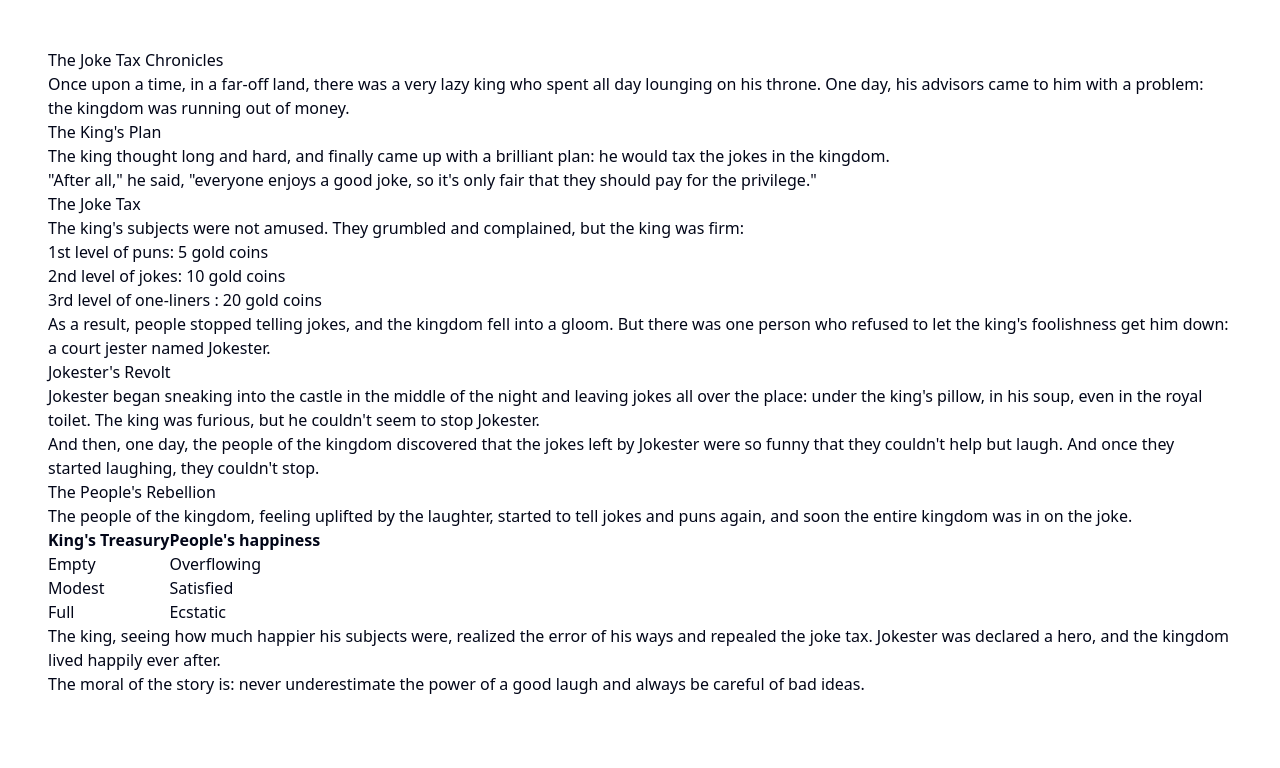
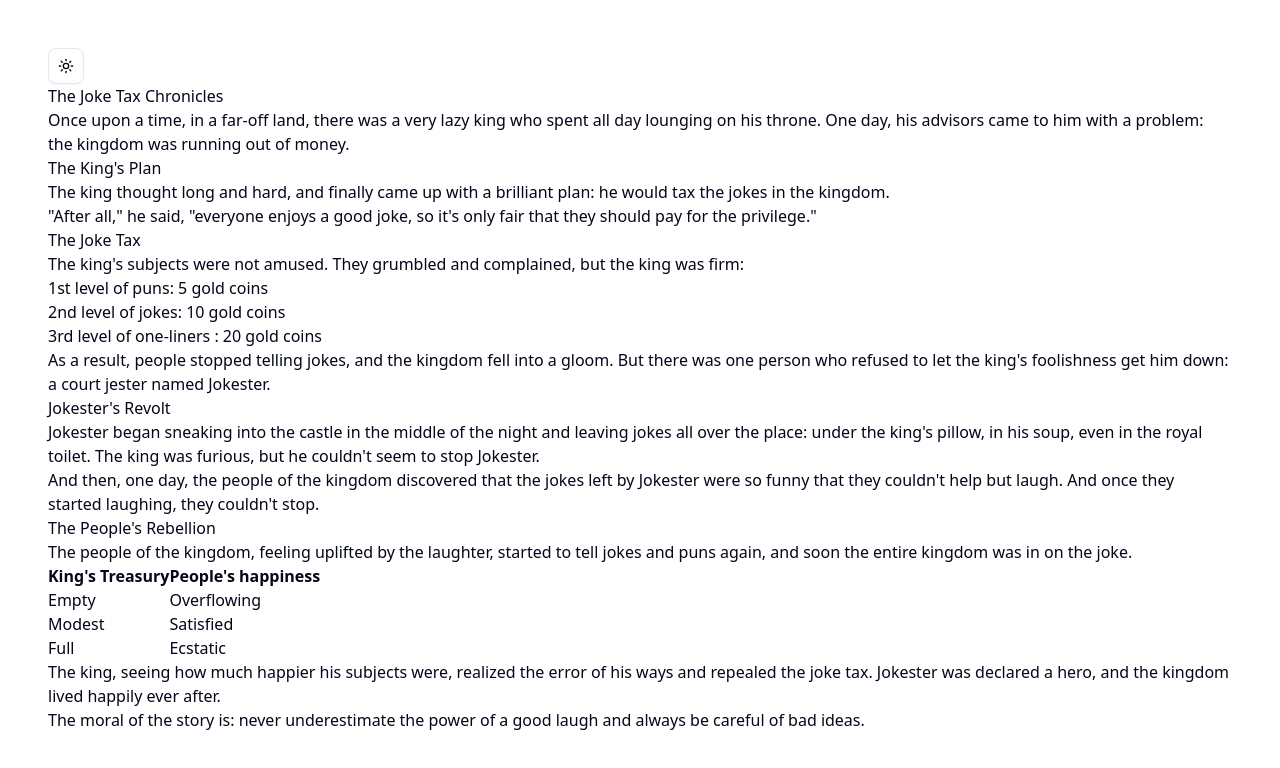
Before and after one commit to cyberpunga/cyberpunga.github.io, a Next.js app: page /example-markdown-page in a window 1280 px wide. Shown: the top 768 px of the page. Built offline with nearby package versions, Linux system fonts and the light colour scheme.

Commit message:
add light/dark toggle button

```diff
--- a/app/layout.tsx
+++ b/app/layout.tsx
@@ -2,6 +2,7 @@
 import { Space_Grotesk } from "next/font/google";
 import "./globals.css";
 import { ThemeProvider } from "@/components/theme-provider";
+import { ModeToggle } from "@/components/ui/mode-toggle";
 
 const spaceMono = Space_Grotesk({
   variable: "--font-space-grotesk",
@@ -22,6 +23,7 @@
     <html lang="en" suppressHydrationWarning>
       <body className={`${spaceMono.variable} p-8 lg:p-12 antialiased`}>
         <ThemeProvider attribute="class" defaultTheme="system" enableSystem disableTransitionOnChange>
+          <ModeToggle />
           {children}
         </ThemeProvider>
       </body>
--- /dev/null
+++ b/components/ui/button.tsx
@@ -0,0 +1,58 @@
+import * as React from "react"
+import { Slot } from "@radix-ui/react-slot"
+import { cva, type VariantProps } from "class-variance-authority"
+
+import { cn } from "@/lib/utils"
+
+const buttonVariants = cva(
+  "inline-flex items-center justify-center gap-2 whitespace-nowrap rounded-md text-sm font-medium transition-[color,box-shadow] disabled:pointer-events-none disabled:opacity-50 [&_svg]:pointer-events-none [&_svg:not([class*='size-'])]:size-4 shrink-0 [&_svg]:shrink-0 outline-none focus-visible:border-ring focus-visible:ring-ring/50 focus-visible:ring-[3px] aria-invalid:ring-destructive/20 dark:aria-invalid:ring-destructive/40 aria-invalid:border-destructive",
+  {
+    variants: {
+      variant: {
+        default:
+          "bg-primary text-primary-foreground shadow-xs hover:bg-primary/90",
+        destructive:
+          "bg-destructive text-white shadow-xs hover:bg-destructive/90 focus-visible:ring-destructive/20 dark:focus-visible:ring-destructive/40",
+        outline:
+          "border border-input bg-background shadow-xs hover:bg-accent hover:text-accent-foreground",
+        secondary:
+          "bg-secondary text-secondary-foreground shadow-xs hover:bg-secondary/80",
+        ghost: "hover:bg-accent hover:text-accent-foreground",
+        link: "text-primary underline-offset-4 hover:underline",
+      },
+      size: {
+        default: "h-9 px-4 py-2 has-[>svg]:px-3",
+        sm: "h-8 rounded-md gap-1.5 px-3 has-[>svg]:px-2.5",
+        lg: "h-10 rounded-md px-6 has-[>svg]:px-4",
+        icon: "size-9",
+      },
+    },
+    defaultVariants: {
+      variant: "default",
+      size: "default",
+    },
+  }
+)
+
+function Button({
+  className,
+  variant,
+  size,
+  asChild = false,
+  ...props
+}: React.ComponentProps<"button"> &
+  VariantProps<typeof buttonVariants> & {
+    asChild?: boolean
+  }) {
+  const Comp = asChild ? Slot : "button"
+
+  return (
+    <Comp
+      data-slot="button"
+      className={cn(buttonVariants({ variant, size, className }))}
+      {...props}
+    />
+  )
+}
+
+export { Button, buttonVariants }
--- /dev/null
+++ b/components/ui/mode-toggle.tsx
@@ -0,0 +1,20 @@
+"use client";
+
+import * as React from "react";
+import { Moon, Sun } from "lucide-react";
+import { useTheme } from "next-themes";
+
+import { Button } from "@/components/ui/button";
+
+export function ModeToggle() {
+  const { setTheme, theme } = useTheme();
+  return (
+    <>
+      <Button variant="outline" size="icon" onClick={() => setTheme(theme === "light" ? "dark" : "light")}>
+        <Sun className="h-[1.2rem] w-[1.2rem] rotate-0 scale-100 transition-all dark:-rotate-90 dark:scale-0" />
+        <Moon className="absolute h-[1.2rem] w-[1.2rem] rotate-90 scale-0 transition-all dark:rotate-0 dark:scale-100" />
+        <span className="sr-only">Toggle theme</span>
+      </Button>
+    </>
+  );
+}
```
